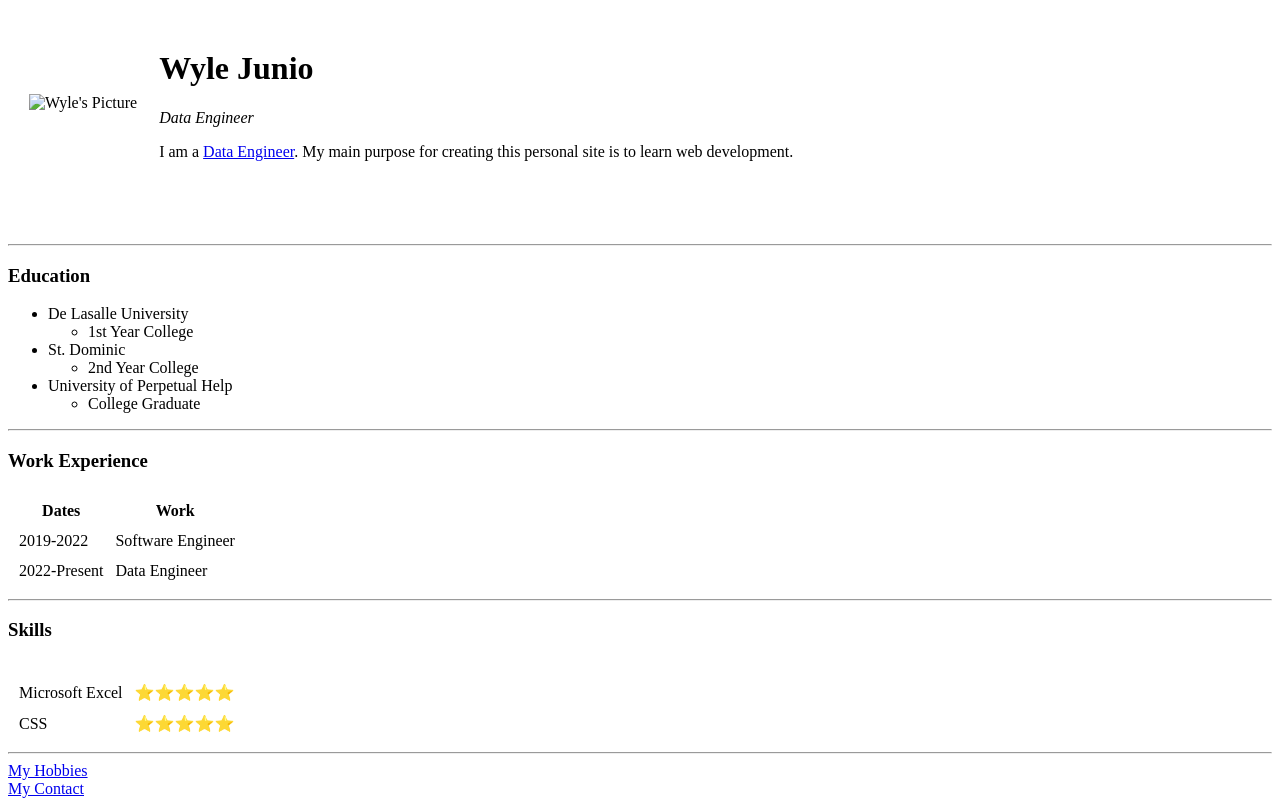
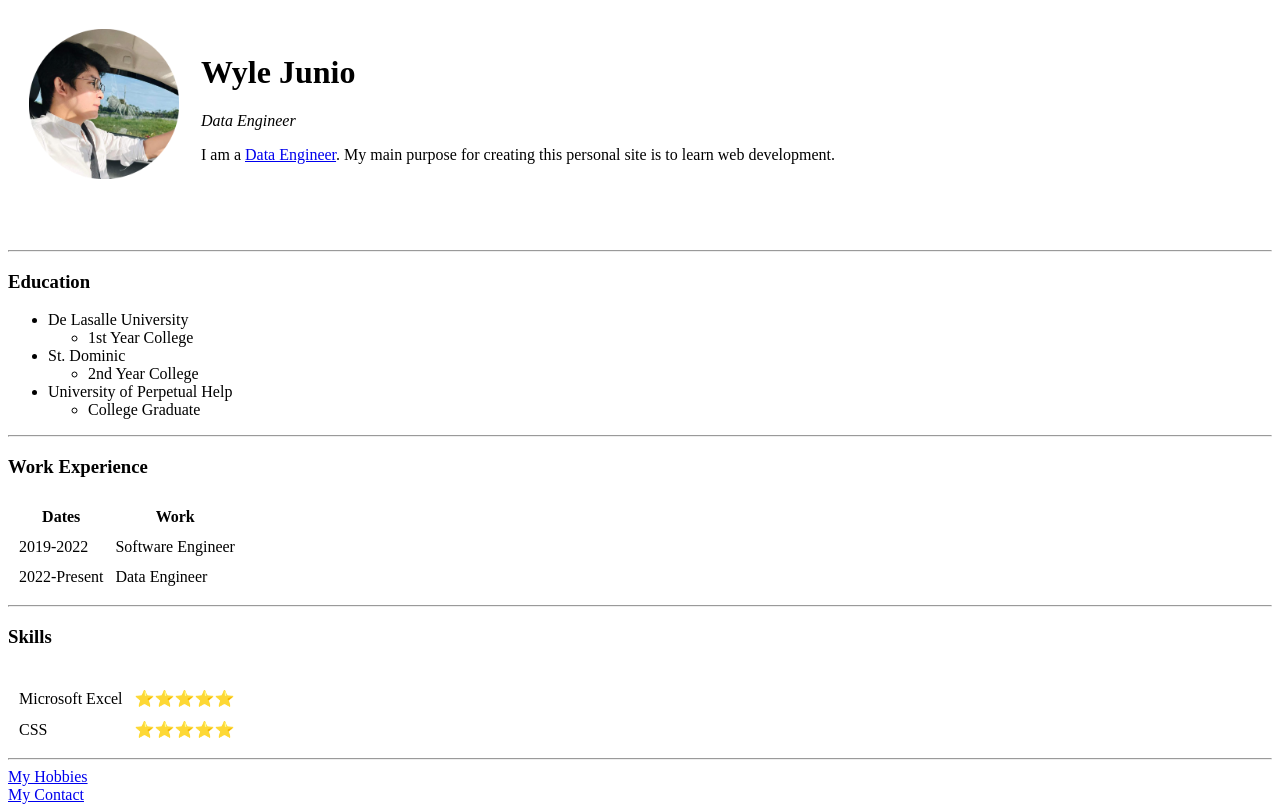
Before and after one commit to wylejunio/first_webtest, a plain HTML site: page index.html in a window 1280 px wide. Drawn offline with Linux system fonts and the light colour scheme.

Commit message:
updated picture link.

```diff
--- a/index.html
+++ b/index.html
@@ -7,7 +7,7 @@
     <body>
         <table cellspacing = "20">
             <tr>
-                <td><img src = "Photos/me-modified.png" height="150" width="150" alt="Wyle's Picture"></td>
+                <td><img src = "me-modified.png" height="150" width="150" alt="Wyle's Picture"></td>
                 <td><h1>Wyle Junio</h1>
                     <p><em>Data Engineer</em></p>
                     <p>I am a <a href="https://medium.com/coriers/why-not-to-become-a-data-engineer-3533286bf642">Data Engineer</a>. My main purpose for creating this personal site is to learn web development.</p></td>
```
